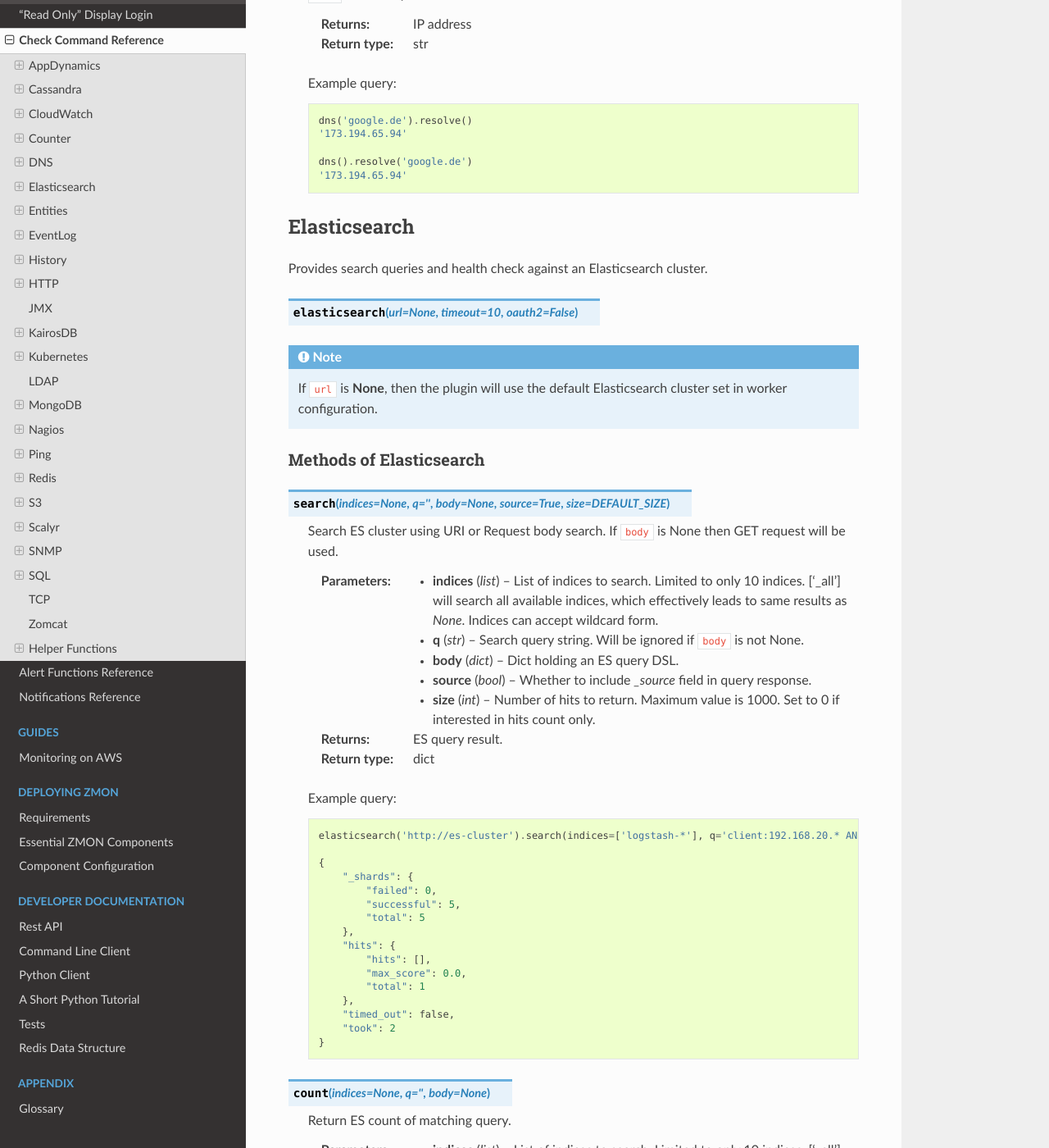
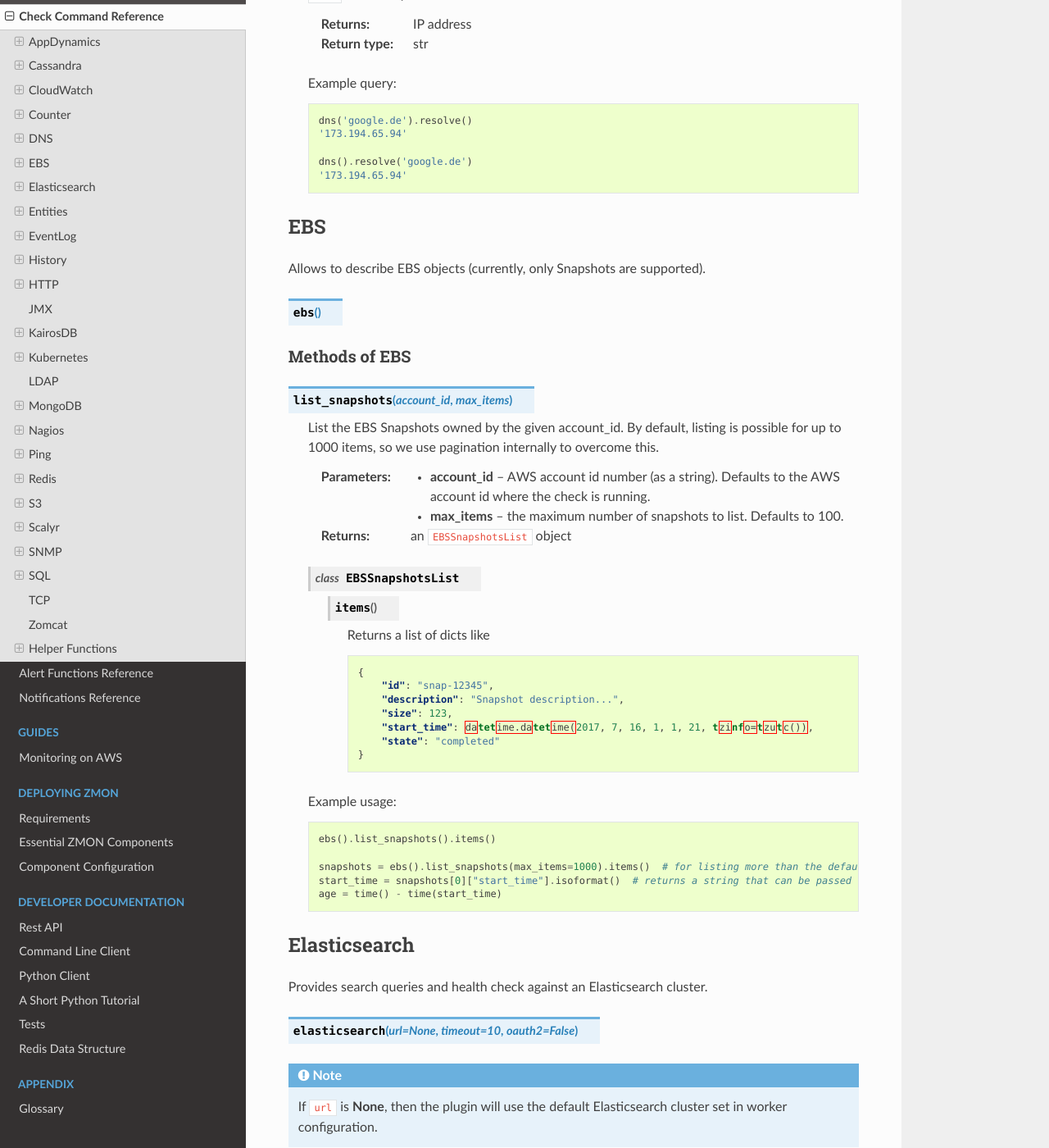
Before and after one commit to zalando-zmon/zmon-docs, a Sphinx documentation site: the page built from docs/user/check-commands.rst, in a window 1280 px wide and 1400 px high, scrolled down 7428 px. Shown: the whole window at 82% size. Built offline with Sphinx 7.4.7 and the Read the Docs theme 2.0.0, drawn with Linux system fonts in a browser that asks for light colours.

Commit message:
Add documentation for ebs() methods (#85)
* Add documentation for ebs() methods

Implemented here: https://github.com/zalando-zmon/zmon-worker/pull/269

* Fix typo: list_snapshots

```diff
--- a/docs/user/check-commands.rst
+++ b/docs/user/check-commands.rst
@@ -12,6 +12,7 @@
 .. include:: check-ref/cloudwatch_wrapper.rst
 .. include:: check-ref/counter_wrapper.rst
 .. include:: check-ref/dns_wrapper.rst
+.. include:: check-ref/ebs_wrapper.rst
 .. include:: check-ref/elastic_search_wrapper.rst
 .. include:: check-ref/entities_wrapper.rst
 .. include:: check-ref/eventlog_wrapper.rst
--- /dev/null
+++ b/docs/user/check-ref/ebs_wrapper.rst
@@ -0,0 +1,48 @@
+EBS
+---
+
+Allows to describe EBS objects (currently, only Snapshots are supported).
+
+
+.. py:function:: ebs()
+
+
+Methods of EBS
+^^^^^^^^^^^^^^
+
+.. py:function:: list_snapshots(account_id, max_items)
+
+    ::
+
+    List the EBS Snapshots owned by the given account_id.
+    By default, listing is possible for up to 1000 items, so we use pagination internally to overcome this.
+
+    :param account_id: AWS account id number (as a string).  Defaults to the AWS account id where the check is running.
+    :param max_items: the maximum number of snapshots to list.  Defaults to 100.
+    :return: an ``EBSSnapshotsList`` object
+
+    .. py:class:: EBSSnapshotsList
+
+        .. py:method:: items()
+
+            Returns a list of dicts like
+
+            .. code-block:: json
+
+               {
+                   "id": "snap-12345",
+                   "description": "Snapshot description...",
+                   "size": 123,
+                   "start_time": datetime.datetime(2017, 7, 16, 1, 1, 21, tzinfo=tzutc()),
+                   "state": "completed"
+               }
+
+    Example usage:
+
+    .. code-block:: python
+
+       ebs().list_snapshots().items()
+
+       snapshots = ebs().list_snapshots(max_items=1000).items()  # for listing more than the default of 100 snapshots
+       start_time = snapshots[0]["start_time"].isoformat()  # returns a string that can be passed to time()
+       age = time() - time(start_time)
```
